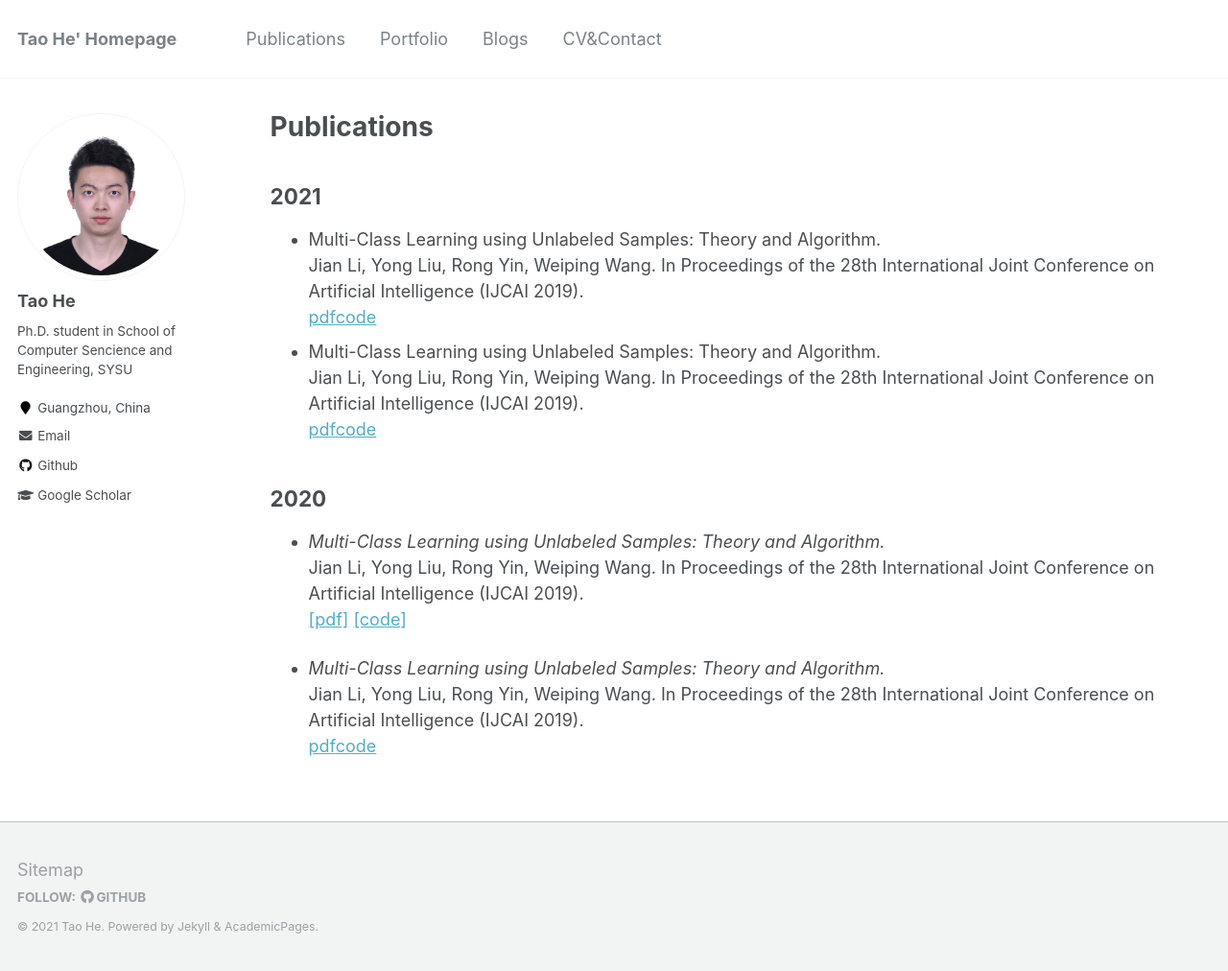
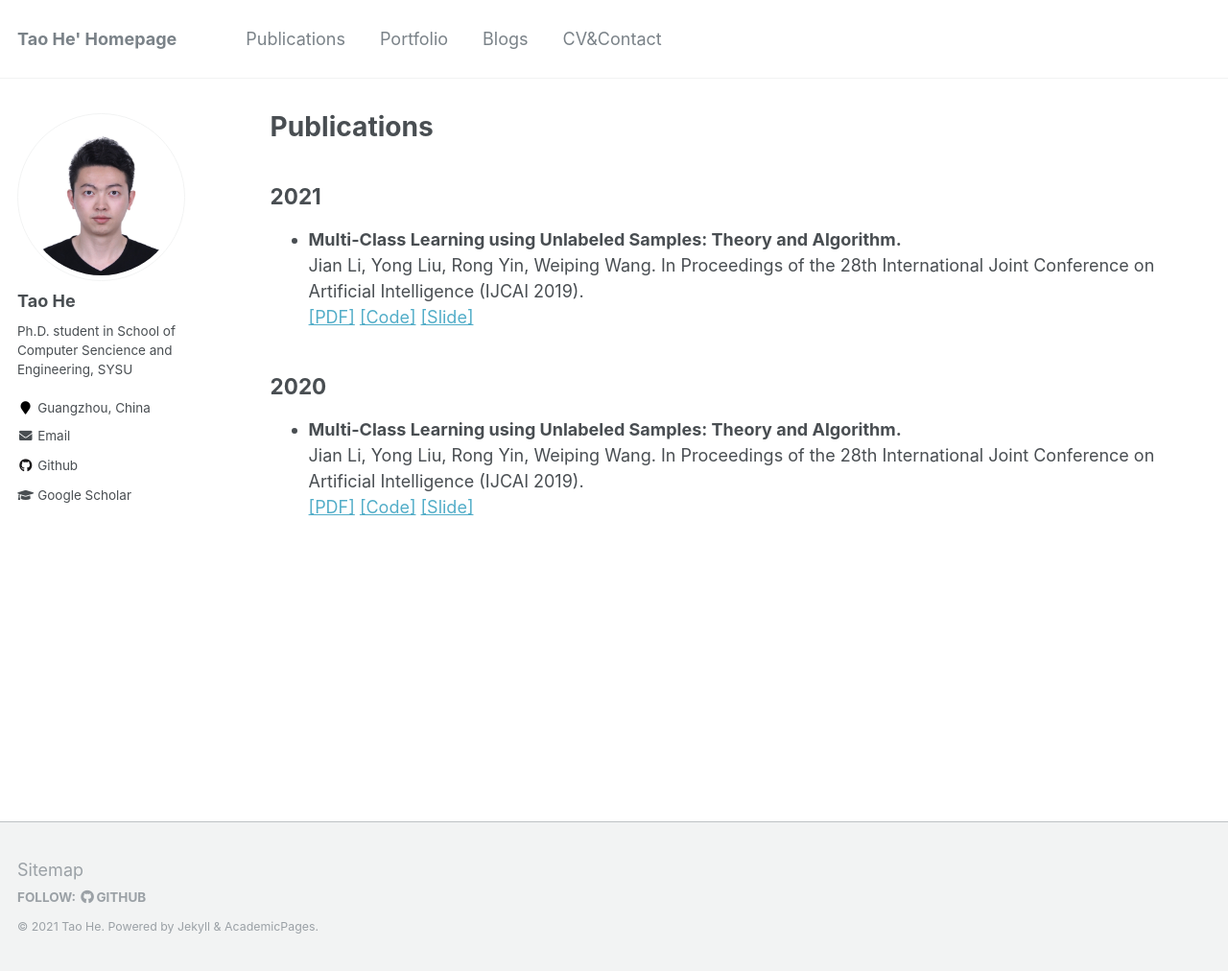
Before and after one commit to onewalnut/onewalnut.github.io, a Jekyll site: the page built from _pages/publications.md, in a window 1280 px wide and 1012 px high. Shown: the whole window at 96% size. Built offline with Jekyll 4.4.1, drawn with Linux system fonts in a browser that asks for light colours.

Commit message:
Update publications.md

```diff
--- a/_pages/publications.md
+++ b/_pages/publications.md
@@ -11,20 +11,13 @@ author_profile: true
 
 2021
 --------
-* Multi-Class Learning using Unlabeled Samples: Theory and Algorithm.
+* **Multi-Class Learning using Unlabeled Samples: Theory and Algorithm.**
   Jian Li, Yong Liu, Rong Yin, Weiping Wang. In Proceedings of the 28th International Joint Conference on Artificial Intelligence (IJCAI 2019).
-  [pdf](http://academicpages.github.io/files/paper3.pdf)[code](http://academicpages.github.io/files/paper3.pdf)
-* Multi-Class Learning using Unlabeled Samples: Theory and Algorithm.
-  Jian Li, Yong Liu, Rong Yin, Weiping Wang. In Proceedings of the 28th International Joint Conference on Artificial Intelligence (IJCAI 2019).
-  [pdf](http://academicpages.github.io/files/paper3.pdf)[code](http://academicpages.github.io/files/paper3.pdf)
+  [[PDF]](http://academicpages.github.io/files/paper3.pdf)  [[Code]](http://academicpages.github.io/files/paper3.pdf)  [[Slide]](http://academicpages.github.io/files/paper3.pdf)
 
 
 2020
 --------
-* *Multi-Class Learning using Unlabeled Samples: Theory and Algorithm.*
+* **Multi-Class Learning using Unlabeled Samples: Theory and Algorithm.**
   Jian Li, Yong Liu, Rong Yin, Weiping Wang. In Proceedings of the 28th International Joint Conference on Artificial Intelligence (IJCAI 2019).
-  [[pdf]](http://academicpages.github.io/files/paper3.pdf)  [[code]](http://academicpages.github.io/files/paper3.pdf)
-
-* *Multi-Class Learning using Unlabeled Samples: Theory and Algorithm.*
-  Jian Li, Yong Liu, Rong Yin, Weiping Wang. In Proceedings of the 28th International Joint Conference on Artificial Intelligence (IJCAI 2019).
-  [pdf](http://academicpages.github.io/files/paper3.pdf)[code](http://academicpages.github.io/files/paper3.pdf)
+  [[PDF]](http://academicpages.github.io/files/paper3.pdf)  [[Code]](http://academicpages.github.io/files/paper3.pdf)  [[Slide]](http://academicpages.github.io/files/paper3.pdf)
```
